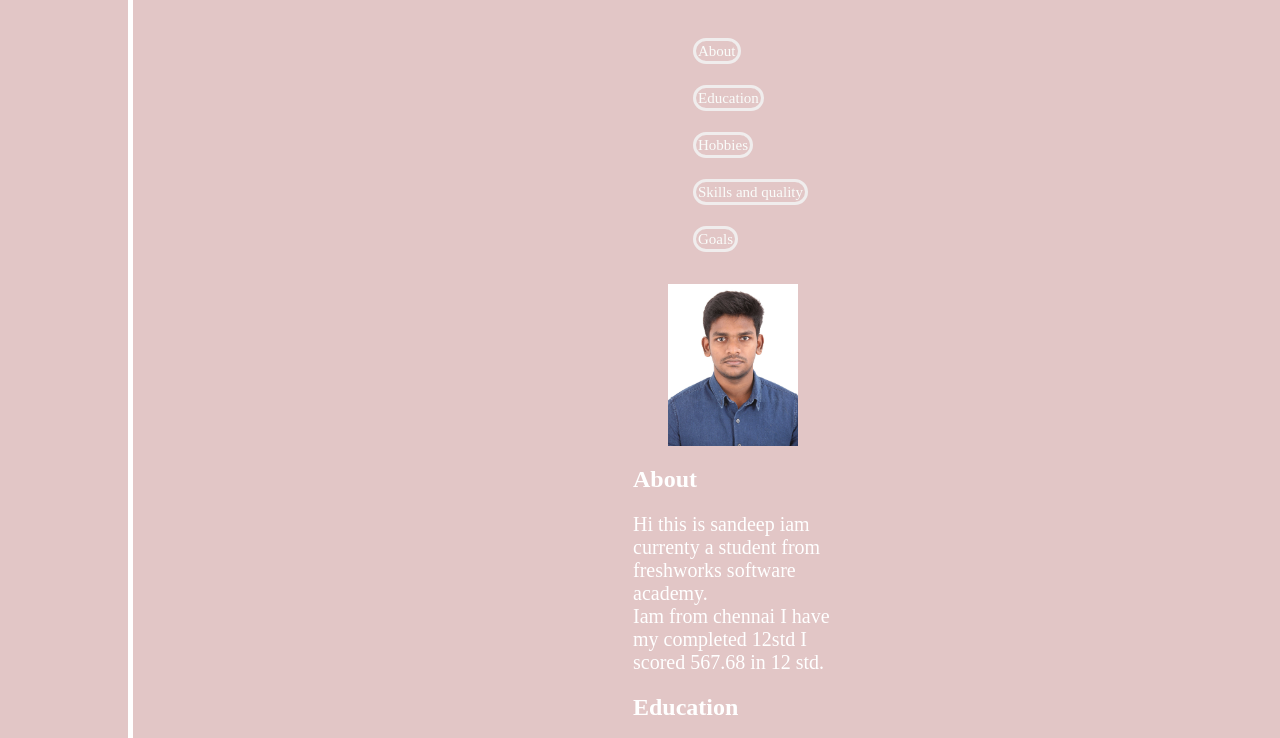
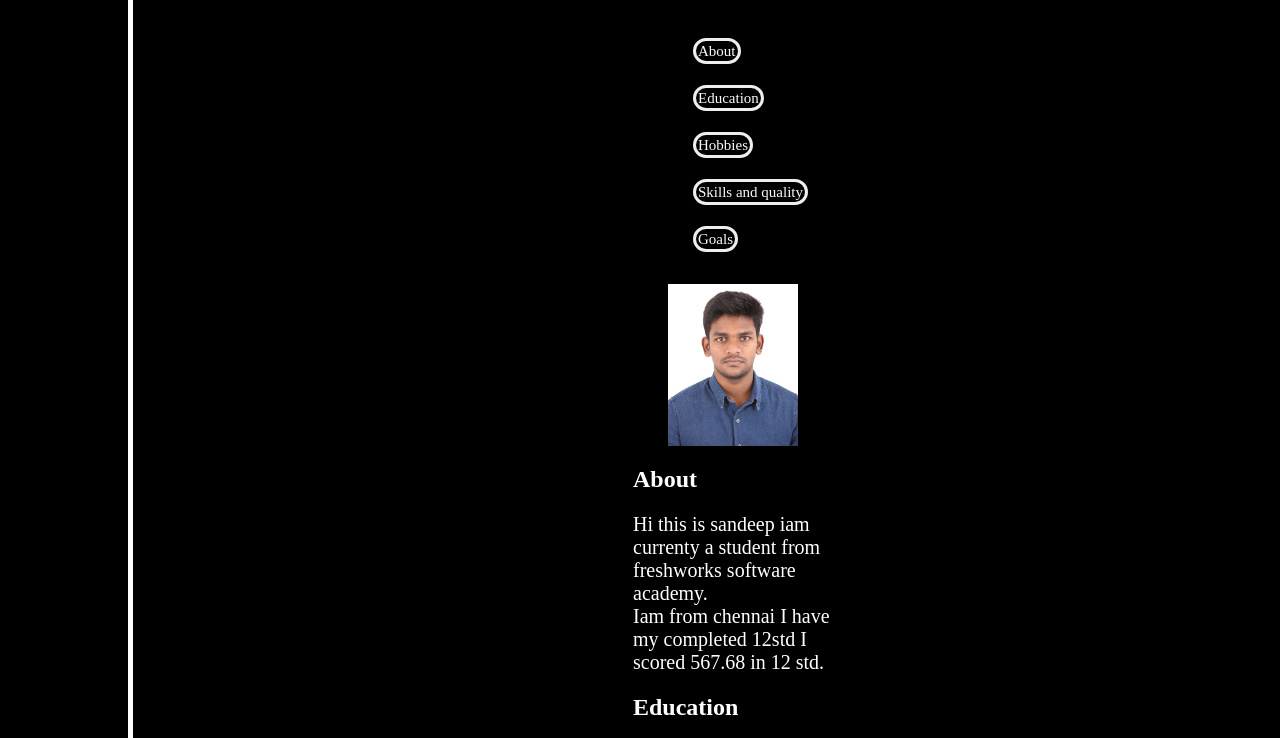
Before and after one commit to Sandeepsan97/Sandeep-portfolio, a plain HTML site: page index.html in a window 1280 px wide. Shown: the part 80-818 px from the top of the page. Drawn offline with Linux system fonts and the light colour scheme.

Commit message:
Update style.css

```diff
--- a/css/style.css
+++ b/css/style.css
@@ -1,5 +1,5 @@
 body{
-	background-color:rgb(226, 198, 198);
+	background-color:black;
 	color:white;
 
 }
```
